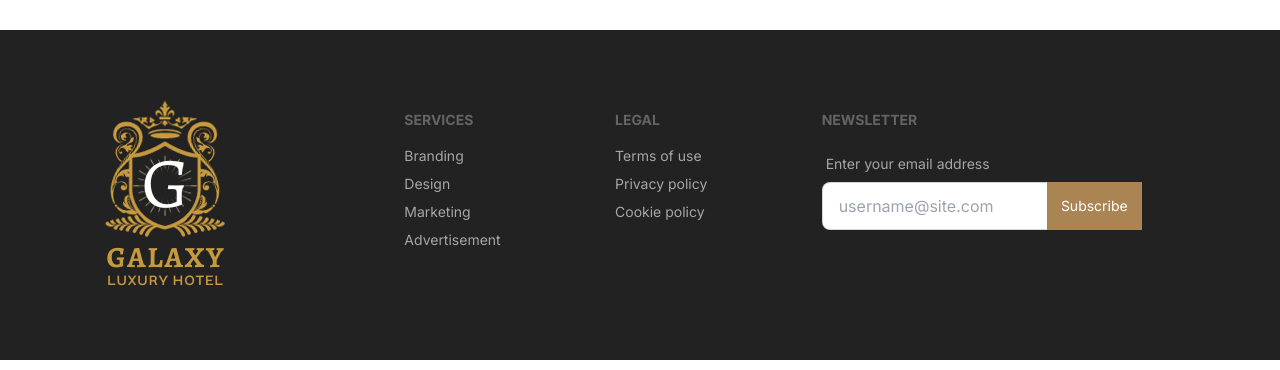
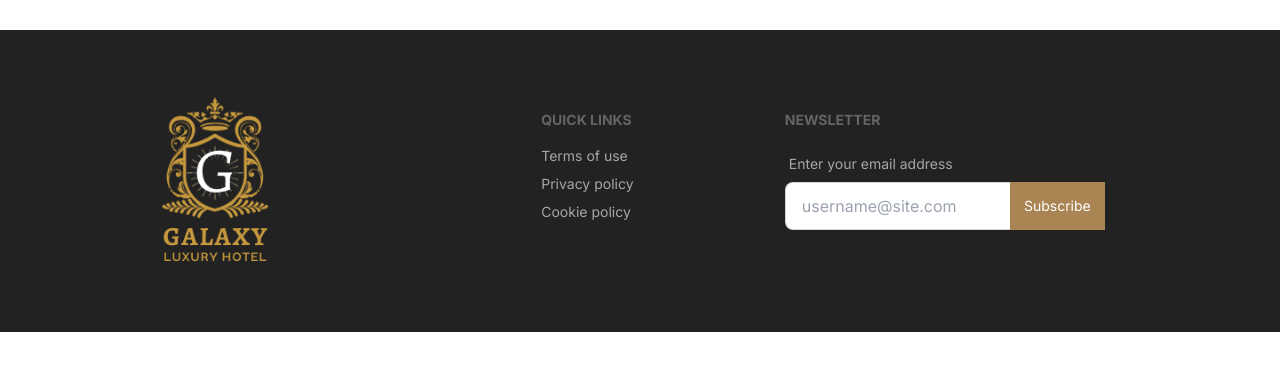
Before and after one commit to mdhossain07/galaxy-hotel-client-revised, a React (Vite) app: page /rooms in a window 1280 px wide. Shown: the part 294-664 px from the top of the page. Built offline with nearby package versions, Linux system fonts and the light colour scheme; no server answers.

Commit message:
footer fixed

```diff
--- a/src/Components/Footer.jsx
+++ b/src/Components/Footer.jsx
@@ -6,19 +6,11 @@ const Footer = () => {
     <div>
       <footer className="footer p-10 bg-[#222222] text-[#A6A6A6] mt-20">
         <aside>
-          <img src={logo} alt="" />
+          <img className="w-[350px] px-16 " src={logo} alt="" />
         </aside>
 
         <nav className="md:mt-10">
-          <header className="footer-title">Services</header>
-          <a className="link link-hover">Branding</a>
-          <a className="link link-hover">Design</a>
-          <a className="link link-hover">Marketing</a>
-          <a className="link link-hover">Advertisement</a>
-        </nav>
-
-        <nav className="md:mt-10">
-          <header className="footer-title">Legal</header>
+          <header className="footer-title">Quick Links</header>
 
           <Link to="/terms-of-use" className="link link-hover">
             Terms of use
```
